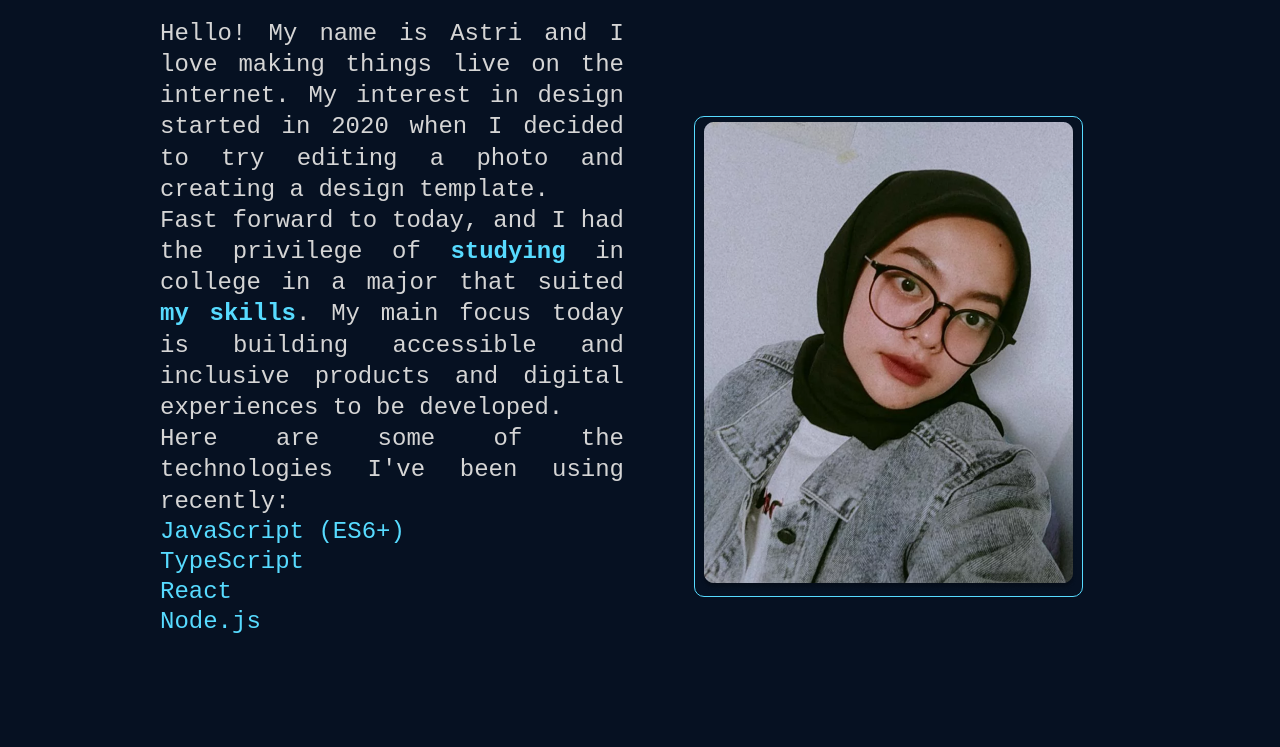
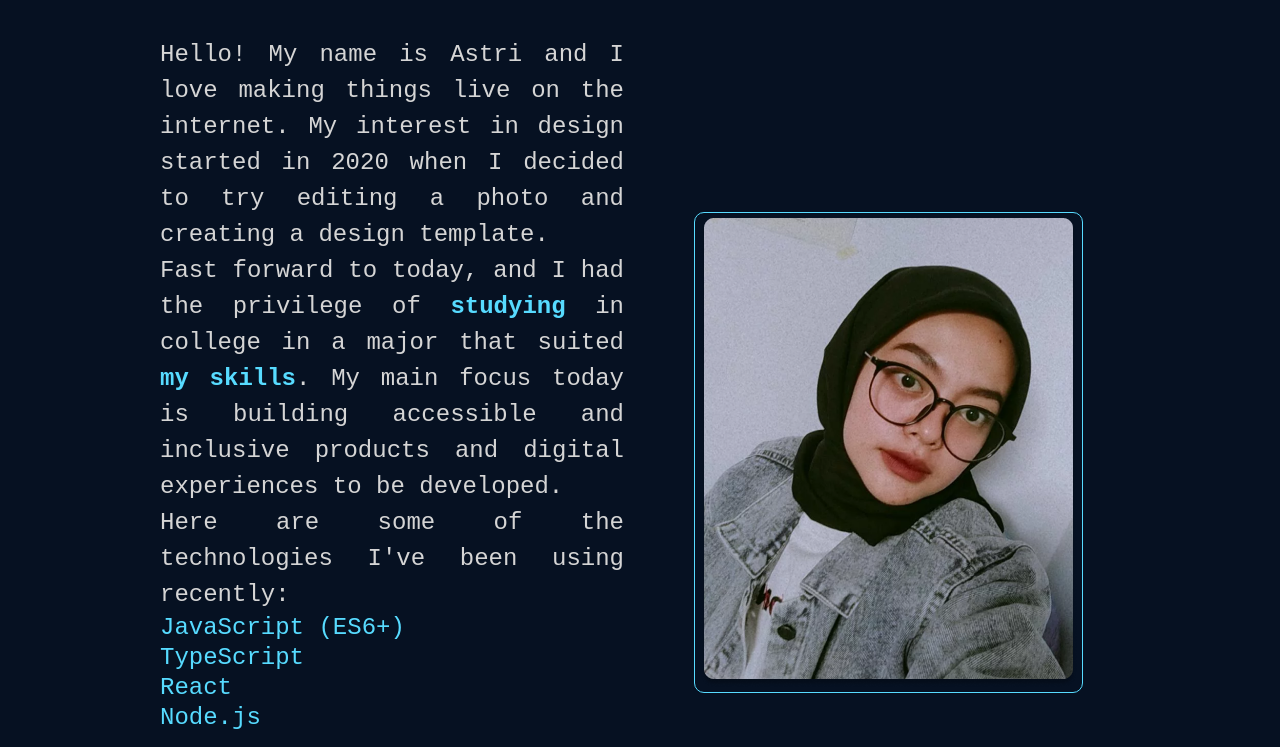
Before and after one commit to AstriNurazizah/portofolio-web.github.io, a website: page index.html in a window 1280 px wide. Shown: the part 865-1612 px from the top of the page. Drawn offline with Linux system fonts and the light colour scheme.

Commit message:
Update input.css

```diff
--- a/src/input.css
+++ b/src/input.css
@@ -1,16 +1,6 @@
 @tailwind base;
 @tailwind components;
 @tailwind utilities;
-
-body {
-    margin: 0px;
-    width: 100%;
-    min-height: 100%;
-    overflow-x: hidden;
-    -webkit-font-smoothing: antialiased;
-    line-height: 1.3;
-}
-
 
 .bar {
     display: none;
```
